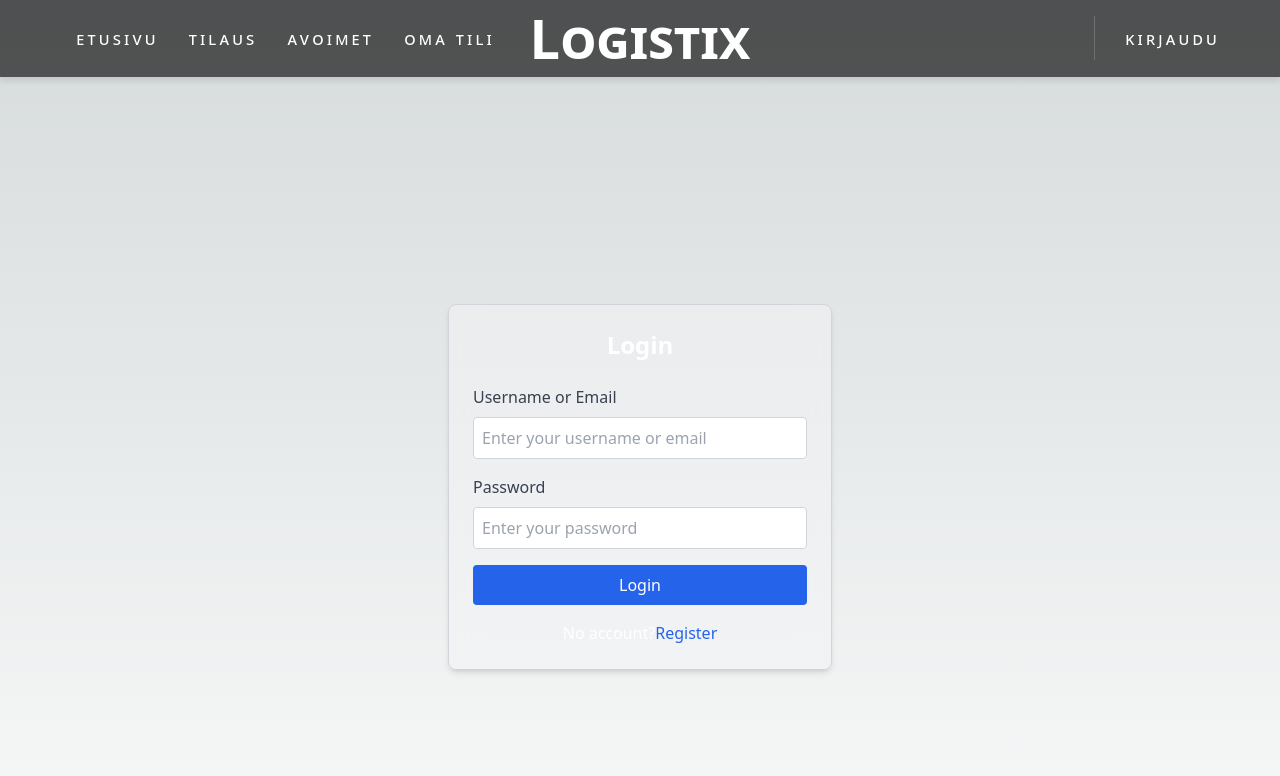
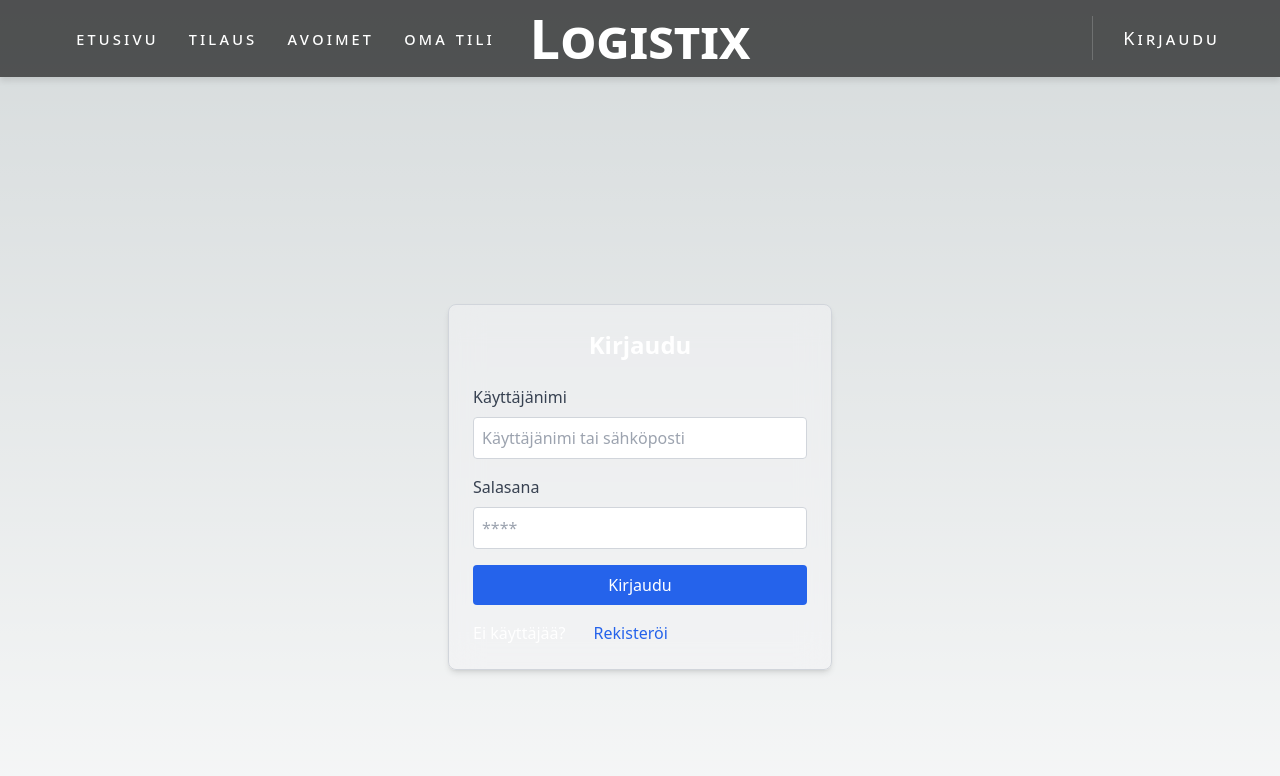
Before and after one commit to thahertech/logistics-platform, a Next.js app: page /auth in a window 1280 px wide. Shown: the top 776 px of the page. Built offline with nearby package versions, Linux system fonts and the light colour scheme.

Commit message:
Updates to login form and create shipment routes — Needs debugging, can't creae new shipment

```diff
--- a/src/app/Styles/Dashboard.module.css
+++ b/src/app/Styles/Dashboard.module.css
@@ -39,17 +39,8 @@
 
   }
 
-  .DashboardTitle {
-    font-size: 48px;
-    font-family: 'Inter', sans-serixf;
-
-    font-weight: bold;
-    margin: 0;
-    color: #333;
-  }
-
   .line {
-    font-size: 74px;
+    font-size: 4rem;
     font-variant: small-caps;
     color: #ffffff;
     border-radius: 10px;
@@ -125,7 +116,7 @@
   }
 
   .cardTitle {
-    font-size: 24px;
+    font-size: 1.6rem;
     font-weight: 200;
     margin: 0;
     text-align: left;
--- a/src/app/dashboard/Layout.js
+++ b/src/app/dashboard/Layout.js
@@ -1,19 +1,32 @@
-import React from 'react';
+import React, { useState, useEffect } from 'react';
 import Link from 'next/link';
 import styles from '../Styles/Layout.module.css';
 
 const Layout = ({ children }) => {
+  const [isAuthenticated, setIsAuthenticated] = useState(false);
+
+  // Check localStorage for a token to set authentication state
+  useEffect(() => {
+    const token = localStorage.getItem('token');
+    setIsAuthenticated(!!token);
+  }, []);
+
+  const handleLogout = () => {
+    localStorage.removeItem('token'); // Clear the token
+    setIsAuthenticated(false); // Update state
+    // Optionally redirect to the home page or login page
+    window.location.href = '/auth'; // Or use router.push if you prefer
+  };
+
   return (
     <>
       <header>
         <div className={styles.header}>
           <nav>
             <ul className={styles.navMenu}>
-
               <li className={styles.navItem}>
                 <Link href="/" className={styles.navLink}>etusivu</Link>
               </li>
-
               <li className={styles.navItem}>
                 <Link href="/createShipment" className={styles.navLink}>tilaus</Link>
               </li>
@@ -25,25 +38,25 @@ const Layout = ({ children }) => {
               </li>
             </ul>
           </nav>
-        <Link href="/" className={styles.headerLogo}>
-          Logistix
-        </Link>
+          <Link href="/" className={styles.headerLogo}>Logistix</Link>
           <li className={styles.navItem}>
-              <Link href="/auth" className={styles.navLink1}>kirjaudu</Link>
+            {isAuthenticated ? (
+              <button className={styles.navLink1} onClick={handleLogout}>
+                Kirjaudu Ulos
+              </button>
+            ) : (
+              <Link href="/auth" className={styles.navLink1}>Kirjaudu</Link>
+            )}
           </li>
         </div>
-
       </header>
-
       <main className={styles.mainContent}>
         {children}
       </main>
-
       <footer className={styles.footer}>
         <p className={styles.footerText}>© 2024 TruckUp OY | All rights reserved.</p>
         <nav>
           <ul className={styles.footerMenu}>
-
             <li className={styles.footerItem}>
               <Link href="/contact" className={styles.footerLink}>Ota Yhteyttä</Link>
             </li>
@@ -53,12 +66,8 @@ const Layout = ({ children }) => {
             <li className={styles.footerItem}>
               <Link href="/aboutUs" className={styles.footerLink}>Meistä</Link>
             </li>
-
-
           </ul>
-
         </nav>
-
       </footer>
     </>
   );
--- a/src/pages/auth.js
+++ b/src/pages/auth.js
@@ -69,7 +69,7 @@ const Auth = () => {
       <div className="flex justify-center items-center h-screen bg-black-200">
         <div className="bg-gray-100 bg-opacity-50 backdrop-filter backdrop-blur-lg border border-gray-300 flex flex-col p-6 rounded-lg shadow-md w-96">
           <h2 className="text-2xl font-bold mb-6 text-center text-white">
-            {isLogin ? 'Login' : 'Register'}
+            {isLogin ? 'Kirjaudu' : 'Register'}
           </h2>
           <form onSubmit={handleSubmit}>
             {!isLogin && (
@@ -128,11 +128,11 @@ const Auth = () => {
               </>
             )}
             <div className="mb-4">
-              <label className="block text-gray-700 mb-2">{isLogin ? 'Username or Email' : 'Email'}</label>
+              <label className="block text-gray-700 mb-2">{isLogin ? 'Käyttäjänimi' : 'Sähköposti'}</label>
               <input
                 type={isLogin ? 'text' : 'email'}
                 name="usernameOrEmail"
-                placeholder={isLogin ? 'Enter your username or email' : 'Enter your email'}
+                placeholder={isLogin ? 'Käyttäjänimi tai sähköposti' : 'Enter your email'}
                 value={formData.usernameOrEmail}
                 onChange={handleChange}
                 className="text-black border border-gray-300 p-2 w-full rounded focus:outline-none focus:ring focus:ring-blue-400"
@@ -140,11 +140,11 @@ const Auth = () => {
               />
             </div>
             <div className="mb-4">
-              <label className="block text-gray-700 mb-2">Password</label>
+              <label className="block text-gray-700 mb-2">Salasana</label>
               <input
                 type="password"
                 name="password"
-                placeholder="Enter your password"
+                placeholder="****"
                 value={formData.password}
                 onChange={handleChange}
                 className="text-black border border-gray-300 p-2 w-full rounded focus:outline-none focus:ring focus:ring-blue-400"
@@ -155,17 +155,17 @@ const Auth = () => {
               type="submit"
               className="w-full bg-blue-600 text-white py-2 rounded hover:bg-blue-700 transition"
             >
-              {isLogin ? 'Login' : 'Register'}
+              {isLogin ? 'Kirjaudu' : 'Rekisteröi'}
             </button>
             {error && <p className="text-red-500 mt-4 text-center">{error}</p>}
-            <p className="mt-4 text-center text-white">
-              {isLogin ? 'No account?' : 'Already have an account?'}
+            <p className="mt-4 text-left text-white">
+              {isLogin ? 'Ei käyttäjää? ' : 'Löytyykö käyttäjätili?'}
               <button
                 type="button"
-                className="text-blue-600 hover:underline"
+                className="text-blue-600 hover:underline ml-6"
                 onClick={() => setIsLogin(!isLogin)}
               >
-                {isLogin ? ' Register' : ' Login'}
+                {isLogin ? ' Rekisteröi' : 'Kirjaudu'}
               </button>
             </p>
           </form>
--- a/src/pages/createShipment.js
+++ b/src/pages/createShipment.js
@@ -58,27 +58,28 @@ const CreateShipment = () => {
           return;
         }
 
-      // Assuming you have the JWT token stored in localStorage after authentication
         const jwtToken = localStorage.getItem('jwtToken');
 
         try {
           const shipmentData = {
-          location: fullAddress,
-          destination,
-          pickupDate,
-          deliveryDate,
-          truckRequirements,
-          weight,
+            // Ensure these keys match your ACF field names
+            nimi: companyName, // Add this field
+            sijainti: {
+              lat: lat, // Assuming you want to send lat/lng to the Google Map field
+              lng: lng,
+            },
+            nouto: pickupDate,
+            toimitus: deliveryDate,
+            paino: weight,
+            // Add any other fields needed
             kuljetettavatYksiköt: transportUnits,
             details,
             price,
-          latitude: lat,
-          longitude: lng,
           };
 
           const response = await axios.post('http://truckup.local/wp-json/wp/v2/kuljetus', shipmentData, {
             headers: {
-            Authorization: `Bearer ${jwtToken}`, // Add the JWT token here
+              Authorization: `Bearer ${jwtToken}`,
               'Content-Type': 'application/json',
             },
           });
```
Lines whose indentation alone changed are shown as unchanged.
